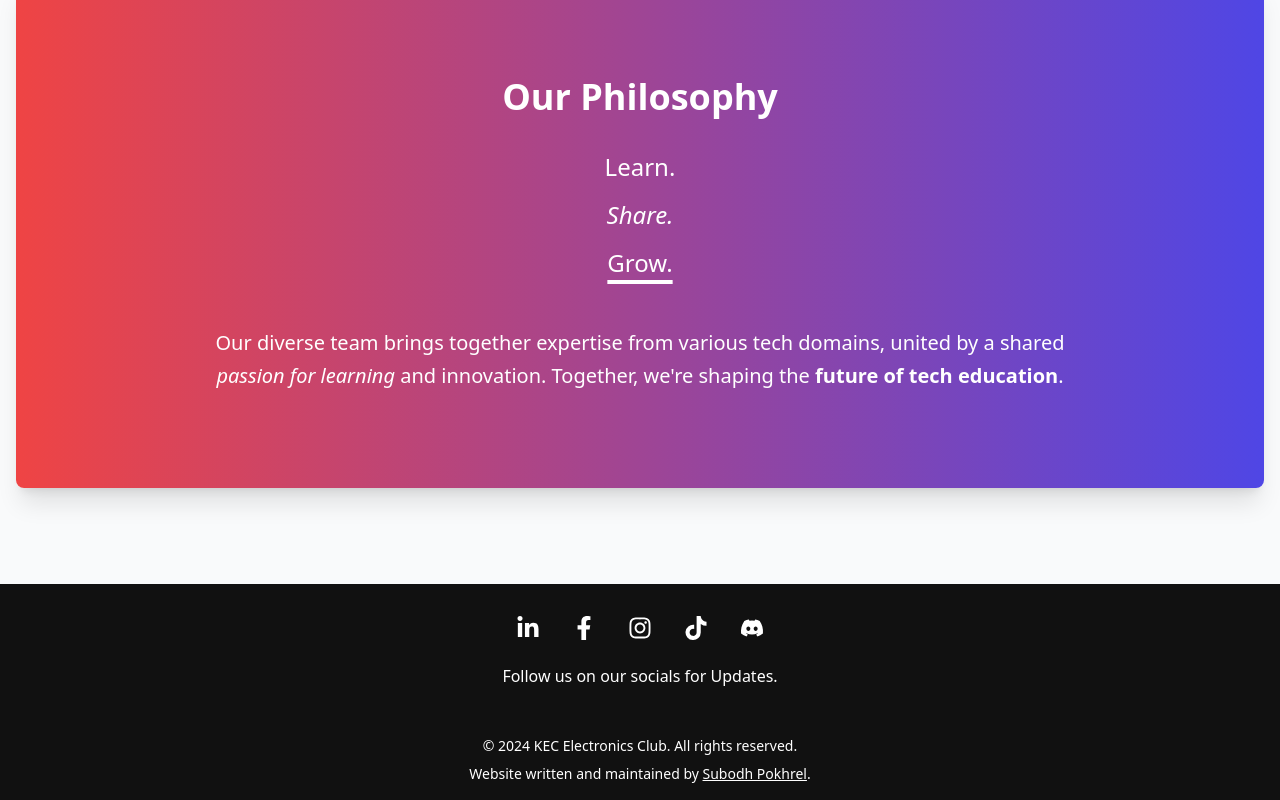
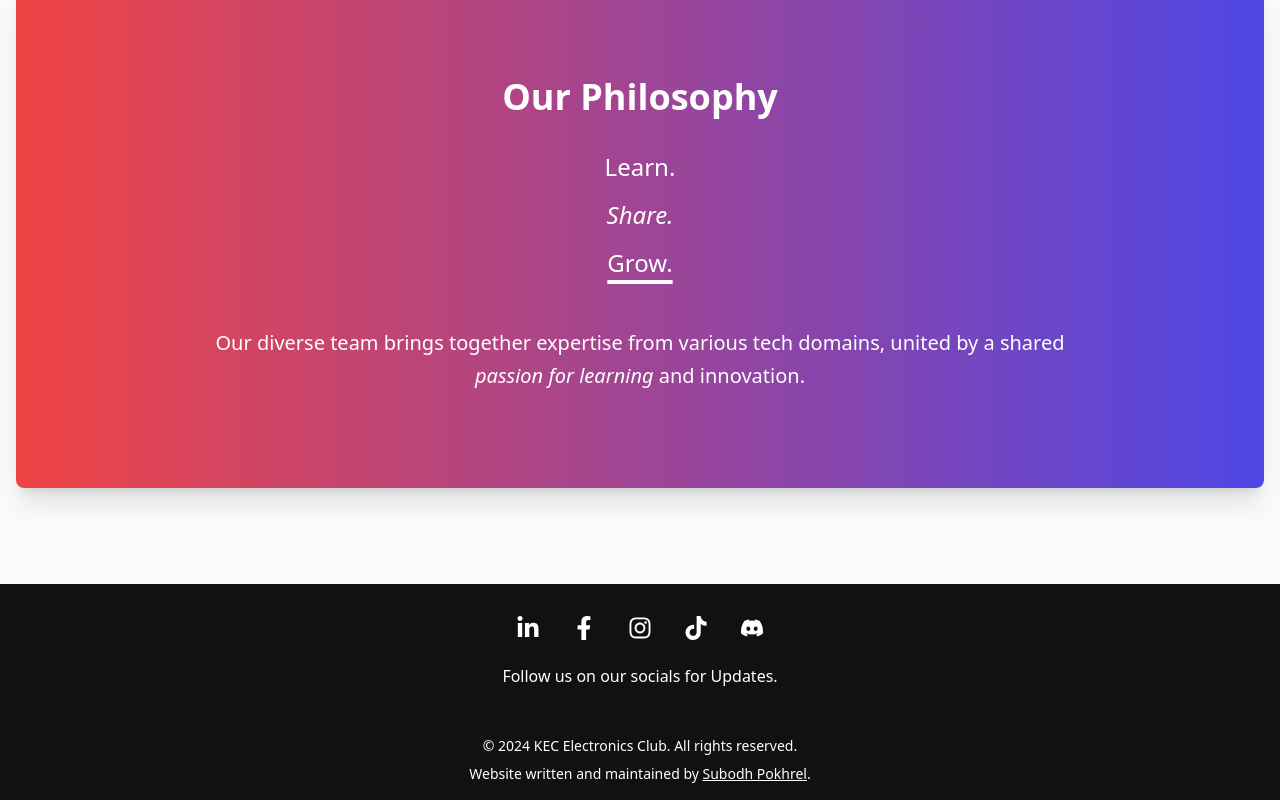
Before and after one commit to mcTasty2529/learning_utsav, a React (Vite) app: page /team in a window 1280 px wide. Shown: the part 3785-4585 px from the top of the page. Built offline with nearby package versions, Linux system fonts and the light colour scheme.

Commit message:
uppdated teams

```diff
--- a/src/Pages/Team.jsx
+++ b/src/Pages/Team.jsx
@@ -76,8 +76,7 @@ const PhilosophySection = () => (
         Our <span className="font-medium">diverse team</span> brings together
         expertise from various tech domains, united by a shared{" "}
         <span className="italic">passion for learning</span> and innovation.
-        Together, we&apos;re shaping the{" "}
-        <span className="font-semibold">future of tech education</span>.
+
       </p>
     </div>
   </section>
```
